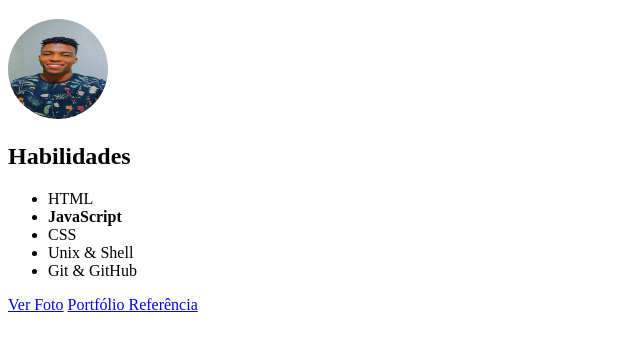
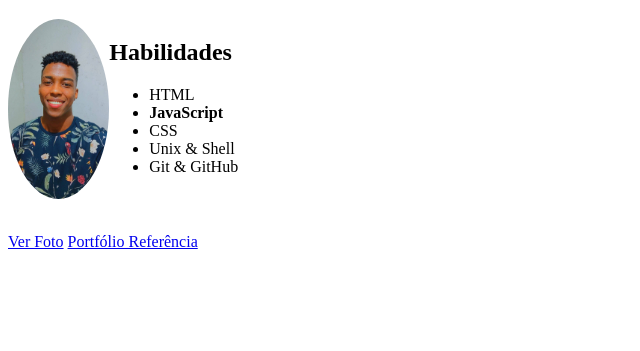
Before and after one commit to lucazgbrl/meu-portfolio, a plain HTML site: page index.html in a window 1280 px wide. Shown: the part 61-412 px from the top of the page, without its empty margins (0-640 px from the left). Drawn offline with Linux system fonts and the light colour scheme.

Commit message:
foto estilizada ao lado de habilidades

```diff
--- a/index.html
+++ b/index.html
@@ -9,7 +9,8 @@
 </head>
 <body>
     <h1>Lucas Gabriel de Oliveira</h1>
-    <div><img src="IMG_20220709_152228_575.jpg"></div>
+    <div class="profile">
+        <div class="profile-photo"><img src="IMG_20220709_152228_575.jpg"></div>
         <div>
             <h2>Habilidades</h2>
             <ul>
@@ -20,7 +21,11 @@
                 <li>Git & GitHub</li>
             </ul>
         </div>
+    </div>
+    <div class="links">
         <a href="IMG_20220709_152228_575.jpg">Ver Foto</a>
         <a href="https://filipedeschamps.com.br/" target="_blank">Portfólio Referência</a>
+    </div>
+
 </body>
 </html>
--- a/styles.css
+++ b/styles.css
@@ -1,5 +1,13 @@
 img {
     border-radius: 50%;
-    width: 100px;
-    height: 100px
+    max-width: 180px;
+    max-height: 180px;
+
 }
+.profile {
+    display: flex;
+    padding-bottom: 30px;
+}
+.links {
+    border-top: 50px;
+}
```
Lines whose indentation alone changed are shown as unchanged.
